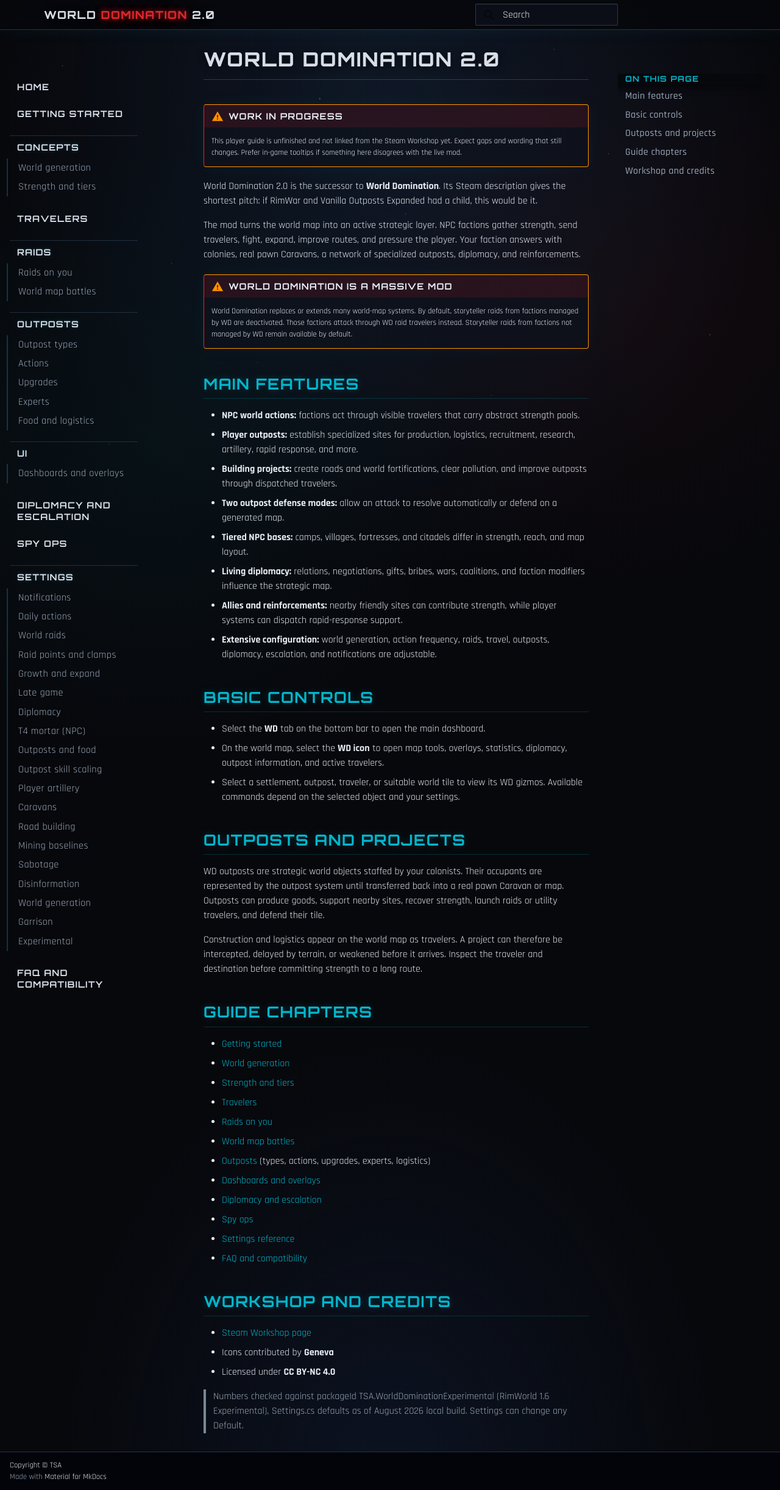
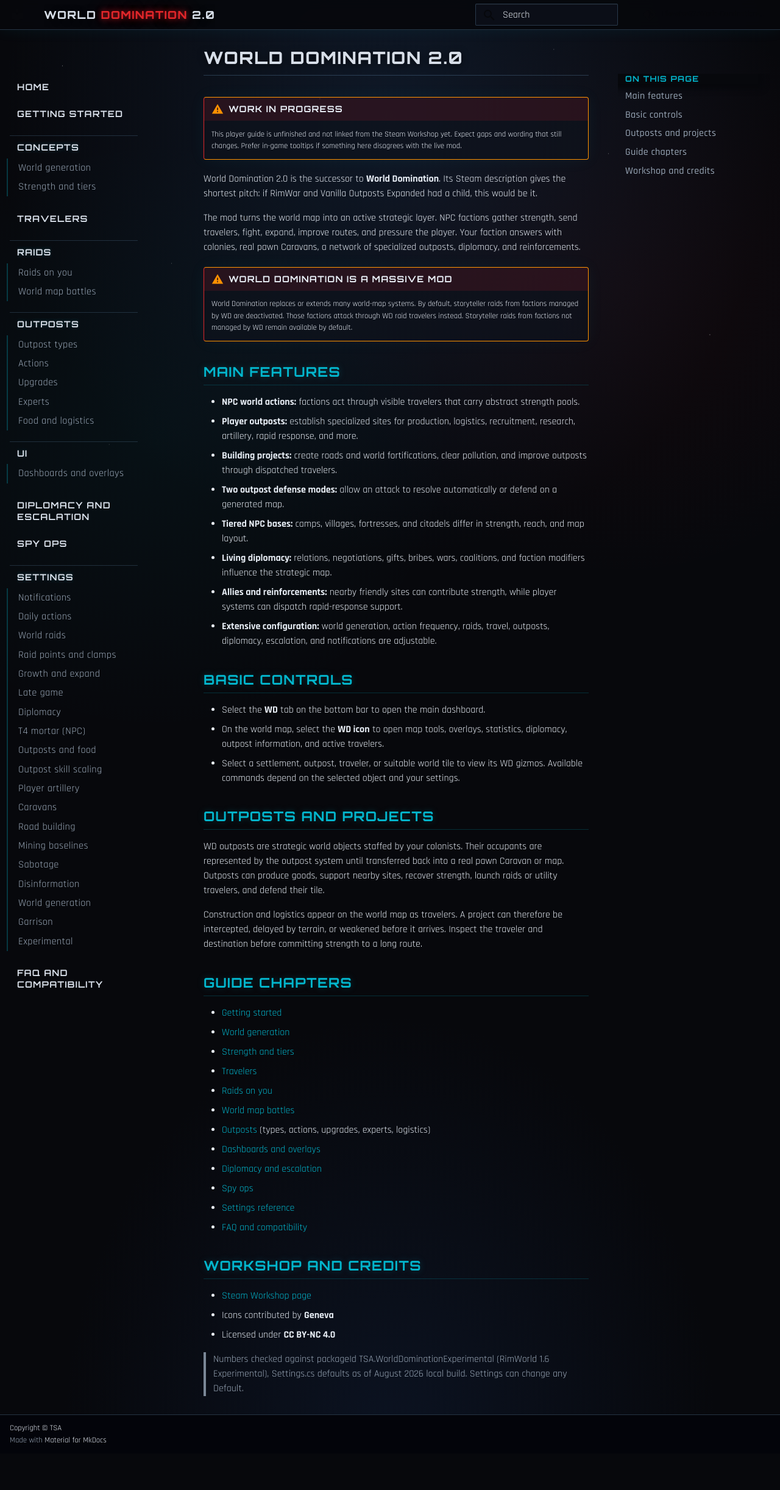
Before and after one commit to Likewise87/World-Domination-2.0, an MkDocs documentation site: the page built from docs/index.md, in a window 1280 px wide. Shown: the whole page at 61% size. Built offline with MkDocs 1.6.1 and Material for MkDocs 9.7.7, drawn with Linux system fonts in a browser that asks for light colours; comment, search, counter and statistics services are not loaded; after the commit the page ends 2384 px from its top, so only the background shows below that.

Commit message:
Set content H1 to 28px and H2 to 22px.

```diff
--- a/docs/stylesheets/wd-theme.v5.css
+++ b/docs/stylesheets/wd-theme.v6.css
@@ -121,6 +121,7 @@
 }
 
 .md-typeset h1 {
+  font-size: 28px;
   font-weight: 800;
   color: var(--wd-silver);
   text-shadow: 0 2px 12px rgba(0, 0, 0, 0.65);
@@ -129,6 +130,7 @@
 }
 
 .md-typeset h2 {
+  font-size: 22px;
   color: var(--wd-cyan);
   text-shadow: 0 0 12px rgba(3, 182, 205, 0.25);
   border-bottom: 1px solid rgba(3, 182, 205, 0.22);
--- a/mkdocs.yml
+++ b/mkdocs.yml
@@ -24,7 +24,7 @@
     - content.code.copy
 
 extra_css:
-  - stylesheets/wd-theme.v5.css
+  - stylesheets/wd-theme.v6.css
 
 markdown_extensions:
   - admonition
```
